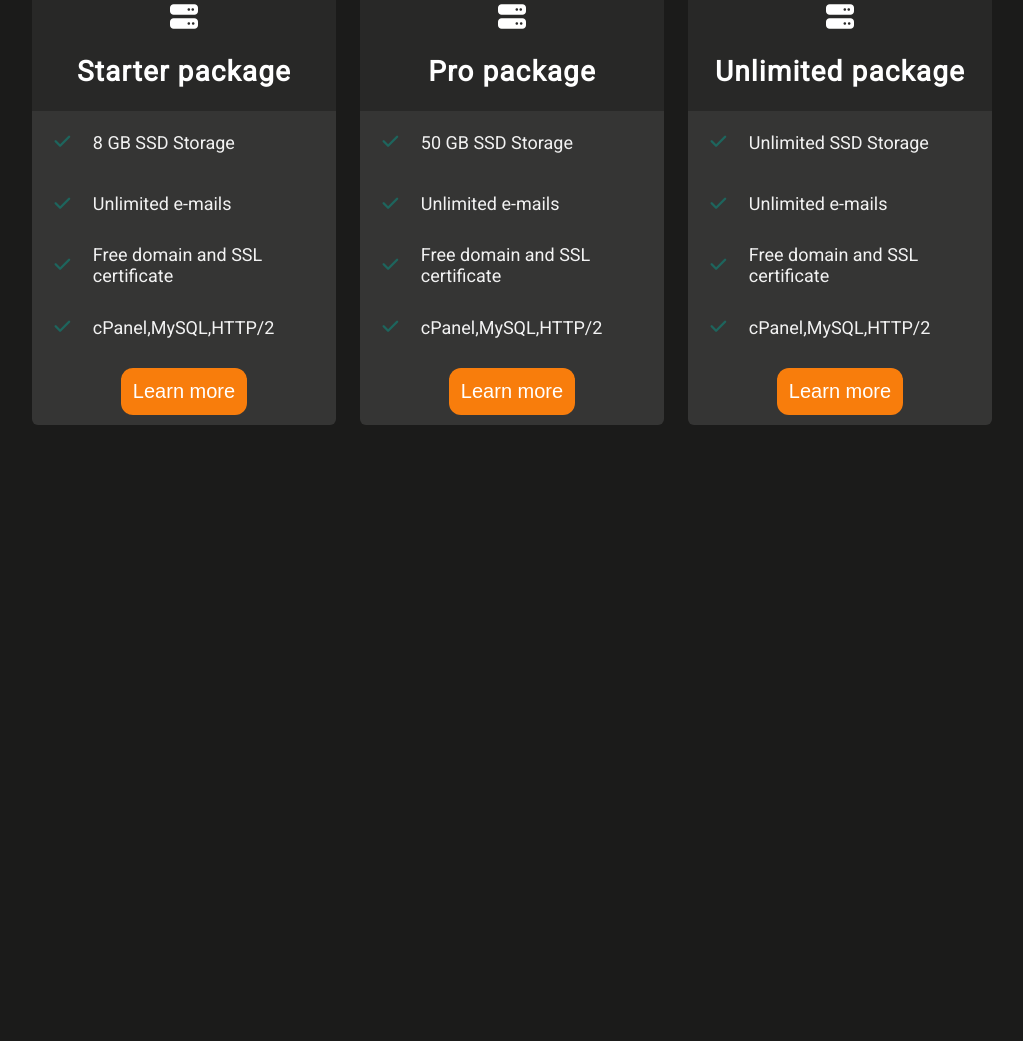
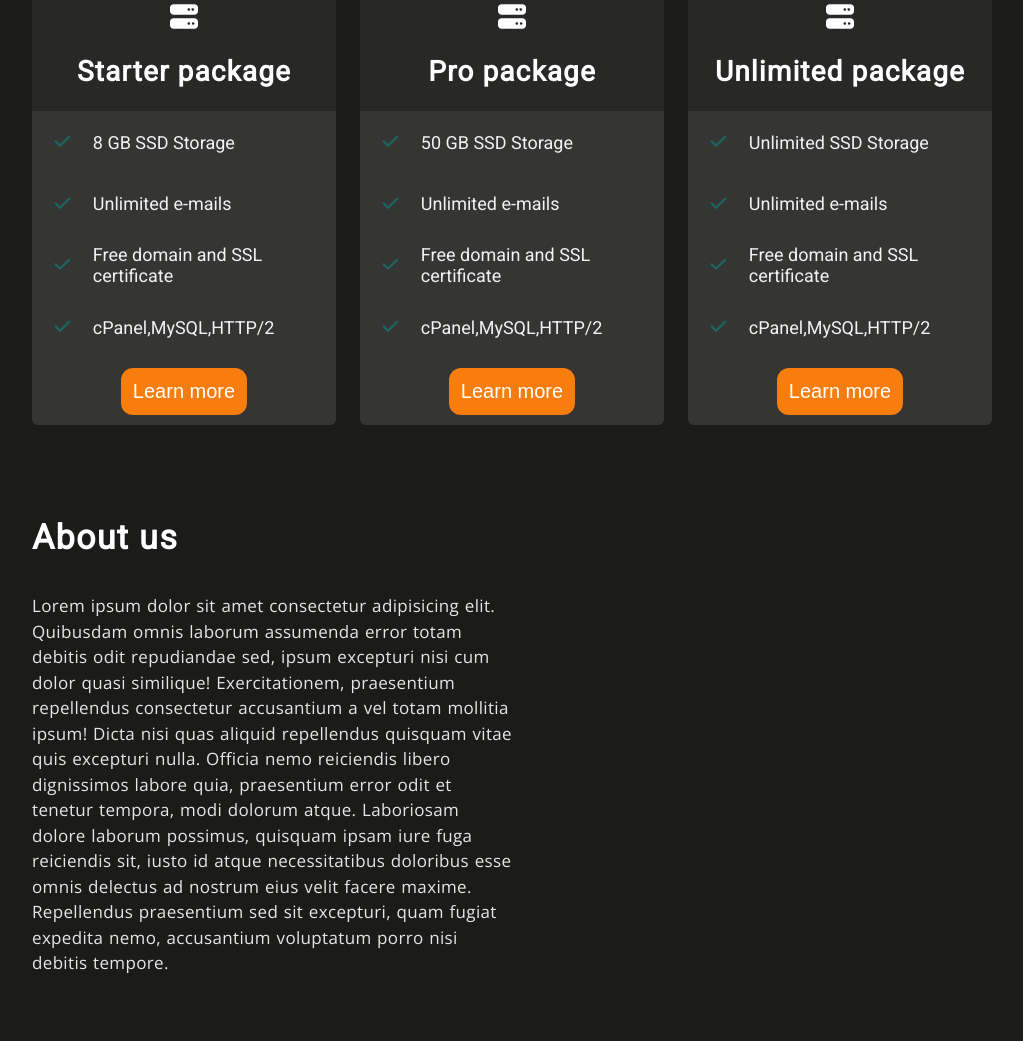
Before and after one commit to MetaMan13/Hosting-company-layout, a plain HTML site: page index.html in a window 1280 px wide. Shown: the part 639-1680 px from the top of the page, without its empty margins (128-1151 px from the left). Before the commit the page ends 1120 px from the top, so only its background shows below. Drawn offline with nearby package versions, Linux system fonts and the light colour scheme.

Commit message:
Finished about us, responsive

```diff
--- /dev/null
+++ b/css/imports/_about-us.scss
@@ -0,0 +1,113 @@
+.about-us{
+    display: grid;
+    grid-template-rows: 20% auto;
+    color: $white;
+
+    &-header{
+        display: flex;
+        justify-content: center;
+        align-items: center;
+        width: 80%;
+        justify-self: center;
+
+        h3{
+            font-size: 2.8em;
+            text-align: center;
+            font-weight: map-get($font-weight, "bold");
+            letter-spacing: 0.04em;
+        }
+    }
+
+    &-text{
+        display: flex;
+        justify-content: center;
+        align-items: flex-start;
+        max-width: 80%;
+        justify-self: center;
+
+        p{
+            font-size: 1.6em;
+            line-height: 1.5;
+            font-weight: map-get($font-weight, "regular");
+            color: darken($white, 10%);
+            letter-spacing: 0.02em;
+            word-spacing: 0.05em;
+        }
+
+        p:nth-child(2){
+            display: none;
+        }
+
+        p:nth-child(3){
+            display: none;
+        }
+    }
+
+    &-image{
+        display: none;
+    }
+}
+
+@media screen and (min-width: 767px){
+    .about-us{
+        grid-template-rows: 30% auto;
+        &-header{
+            h3{
+                font-size: 2.9em;
+            }
+        }
+        &-text{
+            p:first-child{
+                display: none;
+            }
+
+            p:nth-child(2){
+                display: block;
+                font-size: 1.7em;
+            }
+        }
+    }
+}
+
+@media screen and (min-width: 1024px){
+    .about-us{
+        display: grid;
+        grid-template-columns: 50% 50%;
+        grid-template-rows: 20% auto;
+        grid-template-areas:
+        "header header"
+        "text image";
+
+        &-header{
+            grid-area: header;
+            width: 75%;
+            justify-self: center;
+            justify-content: flex-start;
+
+            h3{
+                font-size: 3.4em;
+            }
+        }
+
+        &-text{
+            grid-area: text;
+            justify-self: end;
+            width: 75%;
+
+            p:first-child{
+                display: none;
+            }
+
+            p:nth-child(2){
+                display: none;
+            }
+
+            p:nth-child(3){
+                display: block;
+                font-size: 1.7em;
+                align-self: flex-start;
+                justify-self: flex-end;
+            }
+        }
+    }
+}
--- a/css/imports/_landing.scss
+++ b/css/imports/_landing.scss
@@ -39,6 +39,7 @@
             h1{
                 font-size: 3.2em;
                 font-weight: map-get($font-weight, "bold");
+                letter-spacing: 0.06em;
 
                 span{
                     color: $mlorange;
--- a/css/imports/_nav.scss
+++ b/css/imports/_nav.scss
@@ -79,7 +79,6 @@
         margin-right: 10%;
 
         h3{
-            margin-top: 0.1em;
             font-size: 1.8em;
             color: $white;
 
--- a/css/main.scss
+++ b/css/main.scss
@@ -4,14 +4,21 @@
 @import './imports/nav';
 @import './imports/landing';
 @import './imports/services';
+@import './imports/about-us';
 
 .container{
     display: grid;
-    grid-template-rows: 70vh 150vh;
+    grid-template-rows: 70vh 150vh 70vh;
+}
+
+@media screen and(min-width: 767px){
+    .container{
+        grid-template-rows: 70vh 150vh 50vh;
+    }
 }
 
 @media screen and (min-width: 1024px){
     .container{
-        grid-template-rows: 70vh 70vh;
+        grid-template-rows: 70vh 70vh 70vh;
     }
 }
--- a/index.html
+++ b/index.html
@@ -46,7 +46,7 @@
                 <ul>
                     <li><a href="#">Home</a></li>
                     <li><a href="#">Services</a></li>
-                    <li><a href="#">Our story</a></li>
+                    <li><a href="#">About</a></li>
                     <li><a href="#">Partners</a></li>
                     <li><a href="#">Contact</a></li>
                 </ul>
@@ -216,6 +216,16 @@
                 </div>
             </div>
         </div>
+        <div class="about-us">
+            <div class="about-us-header">
+                <h3>About us</h3>
+            </div>
+            <div class="about-us-text">
+                <p>Lorem, ipsum dolor sit amet consectetur adipisicing elit. Fuga similique, nam saepe ullam rerum labore voluptates culpa assumenda commodi neque omnis reprehenderit a necessitatibus aut nihil quo? Sit nostrum est beatae ea dolore impedit suscipit inventore veritatis hic? Explicabo unde vero temporibus accusamus porro exercitationem molestias officiis sequi doloribus distinctio?</p>
+                <p>Lorem ipsum, dolor sit amet consectetur adipisicing elit. Esse, inventore porro minima deserunt hic perferendis labore earum id perspiciatis atque ut quod voluptates repudiandae repellendus pariatur nesciunt eos distinctio optio officiis. Ad eveniet totam autem voluptatibus magnam vitae, quibusdam hic, temporibus facilis debitis, nihil harum tempora asperiores dolore? Similique ipsa officiis eos nobis animi nostrum aperiam, quod itaque, eveniet at earum commodi consequatur. Sapiente laudantium nostrum nemo quidem, nesciunt at harum iure laborum velit dolore.</p>
+                <p>Lorem ipsum dolor sit amet consectetur adipisicing elit. Quibusdam omnis laborum assumenda error totam debitis odit repudiandae sed, ipsum excepturi nisi cum dolor quasi similique! Exercitationem, praesentium repellendus consectetur accusantium a vel totam mollitia ipsum! Dicta nisi quas aliquid repellendus quisquam vitae quis excepturi nulla. Officia nemo reiciendis libero dignissimos labore quia, praesentium error odit et tenetur tempora, modi dolorum atque. Laboriosam dolore laborum possimus, quisquam ipsam iure fuga reiciendis sit, iusto id atque necessitatibus doloribus esse omnis delectus ad nostrum eius velit facere maxime. Repellendus praesentium sed sit excepturi, quam fugiat expedita nemo, accusantium voluptatum porro nisi debitis tempore.</p>
+            </div>
+        </div>
     </div>
     <script defer src="https://kit.fontawesome.com/3d582cbdd1.js" crossorigin="anonymous"></script>
 </body>
```
Also changed, not shown: css/main.css, 1 other file.
